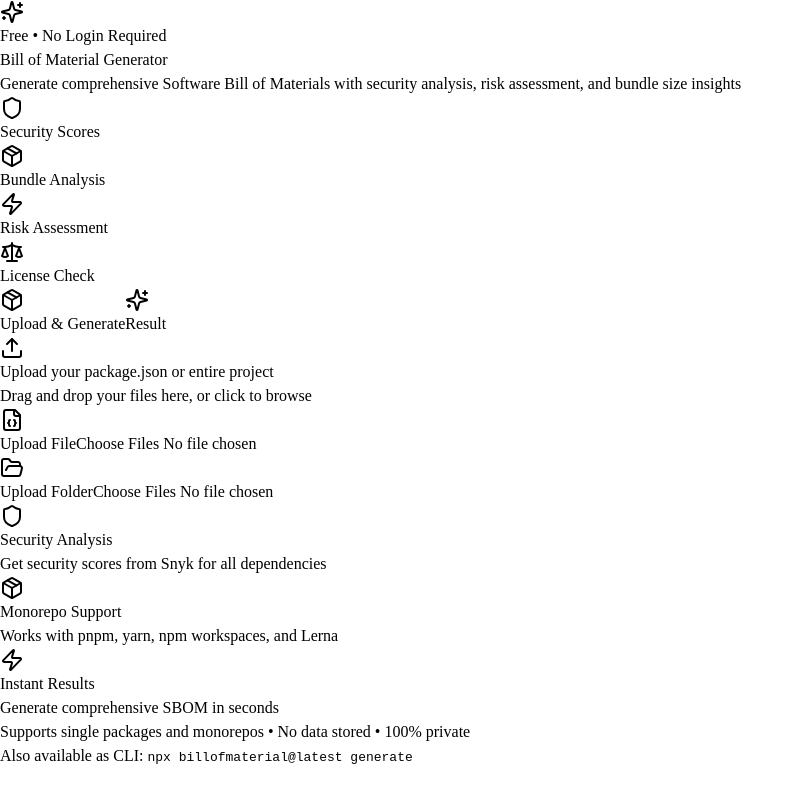
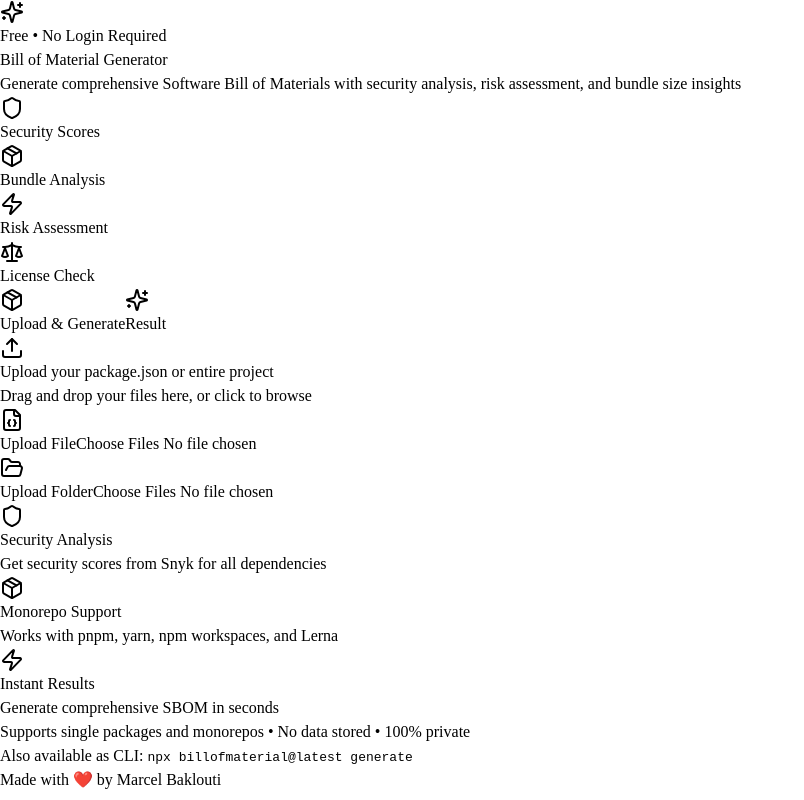
Before and after one commit to marcelbaklouti/billofmaterial, a Next.js app in the folder apps/web/: page / in a window 1280 px wide. Shown: the whole page, without its empty margins (0-804 px from the left). Built offline with nearby package versions, Linux system fonts and the light colour scheme.

Commit message:
added attribution

```diff
--- a/apps/web/components/sbom-generator.tsx
+++ b/apps/web/components/sbom-generator.tsx
@@ -278,6 +278,17 @@ export function SBOMGenerator() {
         <p className="text-xs">
           Also available as CLI: <code className="px-2 py-1 bg-muted rounded">npx billofmaterial@latest generate</code>
         </p>
+        <p className="text-xs mt-4 flex items-center justify-center gap-1">
+          Made with <span className="text-red-500 animate-pulse">❤️</span> by{' '}
+          <a
+            href="https://github.com/marcelbaklouti"
+            target="_blank"
+            rel="noopener noreferrer"
+            className="font-medium hover:text-foreground transition-colors underline underline-offset-2"
+          >
+            Marcel Baklouti
+          </a>
+        </p>
       </div>
     </div>
   );
```
Also changed, not shown: 1 other file (tests, documents, lock files or other folders).
